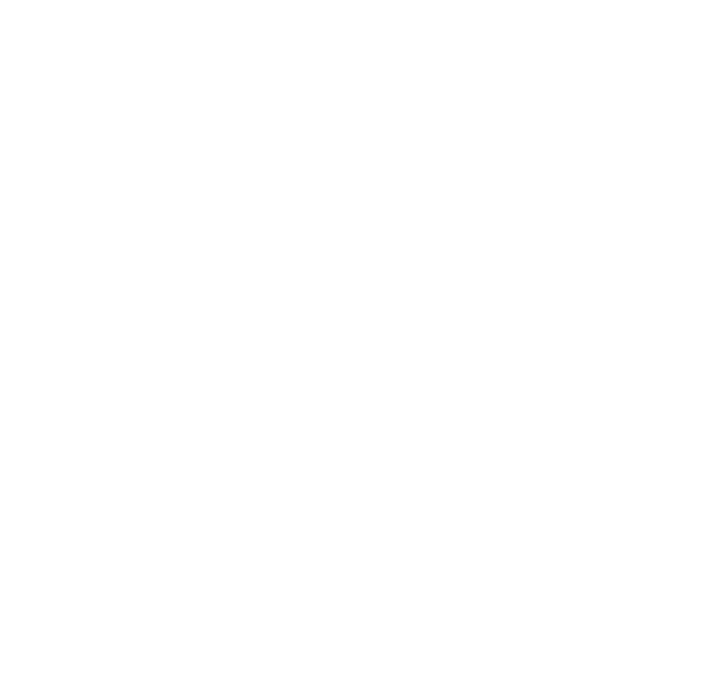
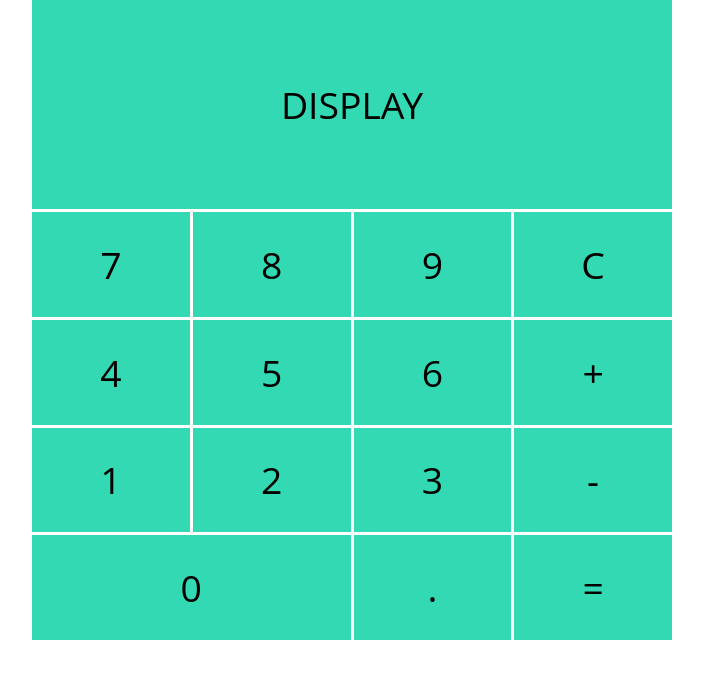
Before and after one commit to Verggy/Aplikacje_Internetowe, a plain HTML site: page index.html in a window 1280 px wide. Shown: the whole page, without its empty margins (288-991 px from the left). Drawn offline with Linux system fonts and the light colour scheme.

Commit message:
kalkulator w brzydkim kolorze

```diff
--- a/index.html
+++ b/index.html
@@ -9,13 +9,23 @@
 </head>
 <body>
     <div class="container">
-        <div class="aside">
-            <div></div>
-            <div></div>
-            <div></div>
-        </div>
-        <div class="column"></div>
-        <div class="column"></div>
+       <div><span>1</span></div>
+       <div><span>2</span></div>
+       <div><span>3</span></div>
+       <div><span>4</span></div>
+       <div><span>5</span></div>
+       <div><span>6</span></div>
+       <div><span>7</span></div>
+       <div><span>8</span></div>
+       <div><span>9</span></div>
+       <div><span>0</span></div>
+       <div><span>C</span></div>
+       <div><span>+</span></div>
+       <div><span>-</span></div>
+       <div><span>=</span></div>
+       <div><span>.</span></div>
+       <div><span>DISPLAY</span></div>
+
     </div>
 </body>
 </html>
--- a/style.css
+++ b/style.css
@@ -0,0 +1,98 @@
+html, body{
+    height: 100%;
+    margin: 0;
+    padding: 0;
+}
+.container{
+    margin: 0 auto;
+    display: grid;
+    grid-gap: 3px;
+    width: 50%;
+    height: 80%;
+    background-color: white;
+    grid-template-columns: 1fr 1fr 1fr 1fr;
+    grid-template-rows: 2fr 1fr 1fr 1fr 1fr;
+    font: 28pt 'Open Sans';
+}
+.container > div{
+    background-color: #33d9b2;
+    text-align: center;
+    display: table;
+}
+.container > div:hover{
+    background-color: #218c74;
+    cursor: pointer;
+}
+.container > div > span{
+    display: table-cell;
+    vertical-align: middle;
+}
+.container > div:nth-child(1){
+    grid-row: 4;
+    grid-column: 1;
+}
+.container > div:nth-child(2){
+    grid-row: 4;
+    grid-column: 2;
+}
+.container > div:nth-child(3){
+    grid-row: 4;
+    grid-column: 3;
+}
+.container > div:nth-child(4){
+    grid-row: 3;
+    grid-column: 1;
+}
+.container > div:nth-child(5){
+    grid-row: 3;
+    grid-column: 2;
+}
+.container > div:nth-child(6){
+    grid-row: 3;
+    grid-column: 3;
+}
+.container > div:nth-child(7){
+    grid-row: 2;
+    grid-column: 1;
+}
+.container > div:nth-child(8){
+    grid-row: 2;
+    grid-column: 2;
+}
+.container > div:nth-child(9){
+    grid-row: 2;
+    grid-column: 3;
+}
+.container > div:nth-child(10){
+    grid-row: 5;
+    grid-column: 1/span 2;
+}
+.container > div:nth-child(11){
+    grid-row: 2;
+    grid-column: 4;
+}
+.container > div:nth-child(12){
+    grid-row: 3;
+    grid-column: 4;
+}
+.container > div:nth-child(13){
+    grid-row: 4;
+    grid-column: 4;
+}
+.container > div:nth-child(14){
+    grid-row: 5;
+    grid-column: 4;
+}
+.container > div:nth-child(15){
+    grid-row: 5;
+    grid-column: 3;
+}
+.container > div:nth-child(16){
+    grid-row: 1;
+    grid-column: 1/span 4;
+
+}
+.container > div:nth-child(16):hover{
+    background-color:
+    cursor: TEXT;
+}
```
